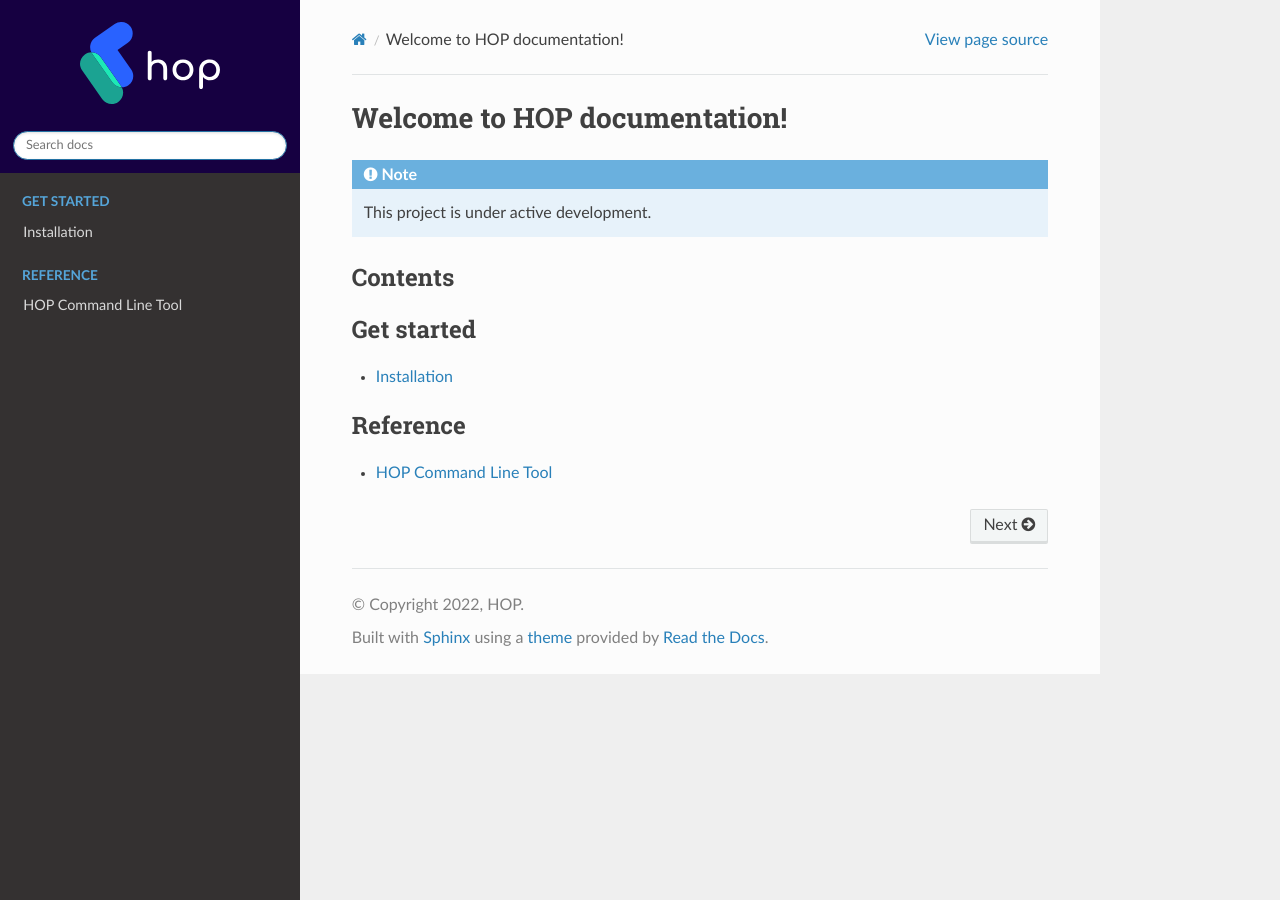
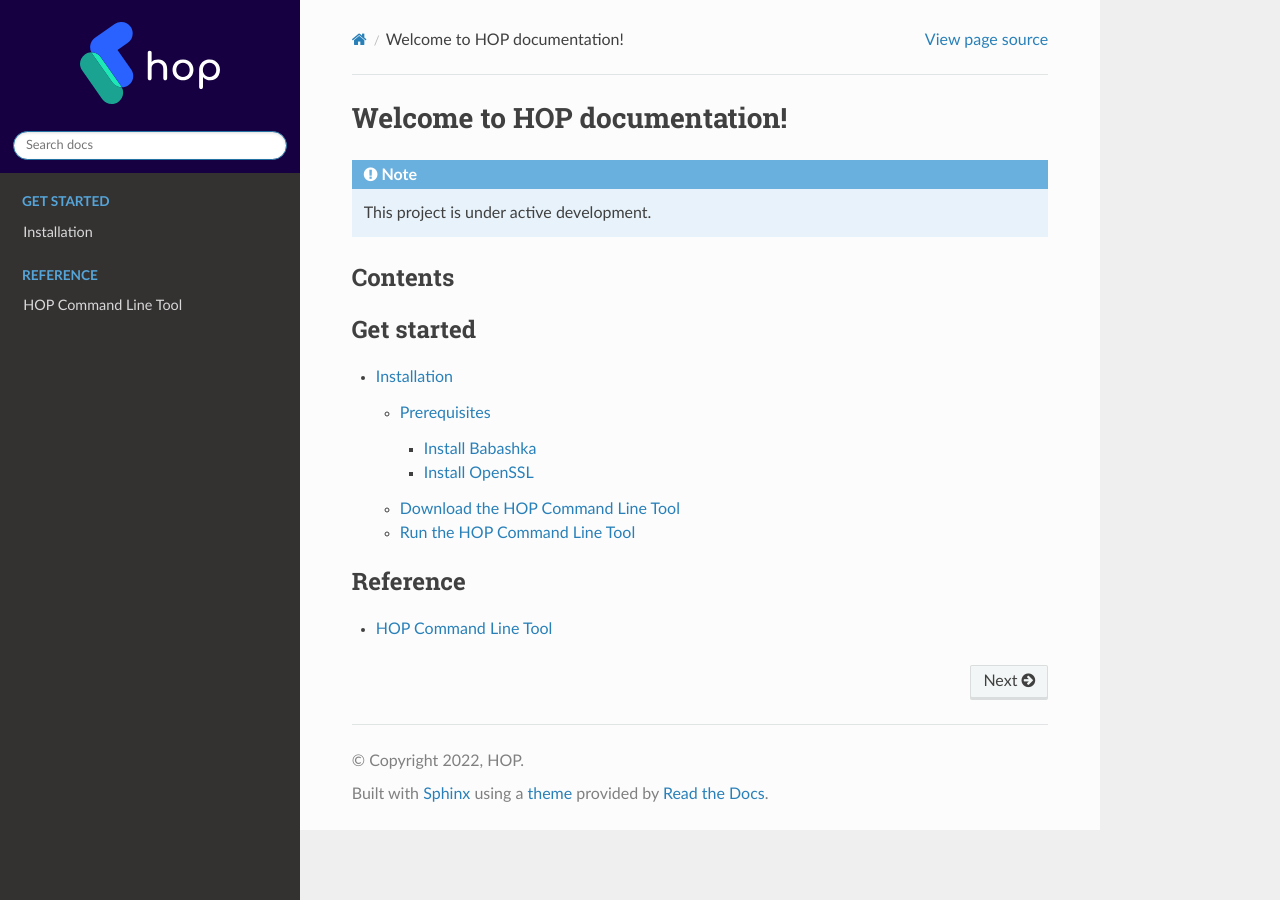
Before and after one commit to gethop-dev/hop-documentation, a Sphinx documentation site: the page built from docs/source/index.rst, in a window 1280 px wide. Built offline with Sphinx 7.4.7 and the Read the Docs theme 2.0.0, drawn with Linux system fonts in a browser that asks for light colours; some of the changed lines change nothing that is shown.

Commit message:
First version of installation steps

```diff
--- /dev/null
+++ b/docs/source/get-started/aws-run-project/main.rst
@@ -0,0 +1,2 @@
+AWS run project
+===============
--- a/docs/source/get-started/installation/main.rst
+++ b/docs/source/get-started/installation/main.rst
@@ -1,2 +1,110 @@
 Installation
 ============
+
+This document describes the steps for installing the HOP Command Line
+Tool. The main usage of the tool is bootstraping new HOP based web
+platforms, but it also provides utilities for managing already
+deployed applications. All the available utilities are described in
+the :ref:`/reference/hop-cli/main` page.
+
+At the end of this tutorial you will be ready to start bootstraping
+your first HOP based project.
+
+Prerequisites
+-------------
+
+For running the HOP Command Line Tool two programs are required:
+
+* `Babashka <https://github.com/babashka/babashka>`_ is a fast
+starting native Clojure interpreter, and it's leveraged by HOP for
+running the Command Line Tool.
+* `OpenSSL <https://www.openssl.org/>`_ provides cryptographical
+capabilities to the HOP Command Line Tool. It's used to safely store
+credentials, and to run other crypto operations like creating
+self-signed SSL certificates.
+
+Install Babashka
+++++++++++++++++
+
+There are multiple installation options available depending on your
+Operation System and package manager of choice. You can find them
+described in the `official documentation
+<https://github.com/babashka/babashka#installation>`_.
+
+Once you are done with the installation, you check that the
+installation was succesfull by running the following:
+
+.. code-block:: console
+   $: bb version
+   Babashka v0.10.163
+
+At the moment the HOP Command Line Tool doesn't require a specific
+version of Babashka. Using the latest available version is
+recommended.
+
+Install OpenSSL
+++++++++++++++++
+
+OpenSSL is a widely used tool, so you might already have it installed
+in your system. You can check that by running the following command:
+
+.. code-block:: console
+   $: openssl version
+   bash: openssl: command not found
+
+If a version number is returned, you already have it installed, and no
+further steps are needed. No specific version of OpenSSL is
+required, but using the latest available version is recommended.
+
+If not, you will have to install the program.
+
+For ``Ubuntu`` you can:
+.. code-block:: console
+   $: sudo apt install openssl
+
+For MacOs:
+.. code-block:: console
+   $: TODO
+
+We don't provide installation steps for other Operating Systems, but
+as it's a very common tool it should be straightfordward to find the
+steps on the web.
+
+You can check that OpenSSL has been succesfully installed by running
+the version command again:
+.. code-block:: console
+   $: openssl version
+   OpenSSL 1.1.1n  15 Mar 2022
+
+Download the HOP Command Line Tool
+------------------------------------
+
+The HOP Command Line Tool is distributed as a Babashka Uberjar. All
+the required Clojure dependencies and resources are packed in a single
+jar file that can be run from the command line using Babashka.
+
+The mentioned file can be downloaded from the `Github Releases section
+<https://github.com/gethop-dev/hop-cli/releases>`_. Download the
+``hop-cli.jar` file from the latest available release, and place it in
+the directory in which you will run the tool.
+
+Run the HOP Command Line Tool
+-----------------------------
+
+Open a terminal in the folder where you downloaded the `hop-cli.jar`
+file and run it using Babashka. All the available subcommands provided
+by the tool will be printed.
+
+.. code-block:: console
+   $: bb hop-cli.jar
+   Usage:  <subcommand> <options>
+
+   Subcommands
+     bootstrap  HOP bootstrap commands
+     aws        AWS utility commands
+     keycloak   Keycloak utility commands
+
+You are now ready for bootstraping your first HOP project. You can
+follow the :ref:`/get-started/aws-run-project/main` tutorial for
+creating and deploying a HOP application into the Amazon Web Services
+cloud provider.
```
